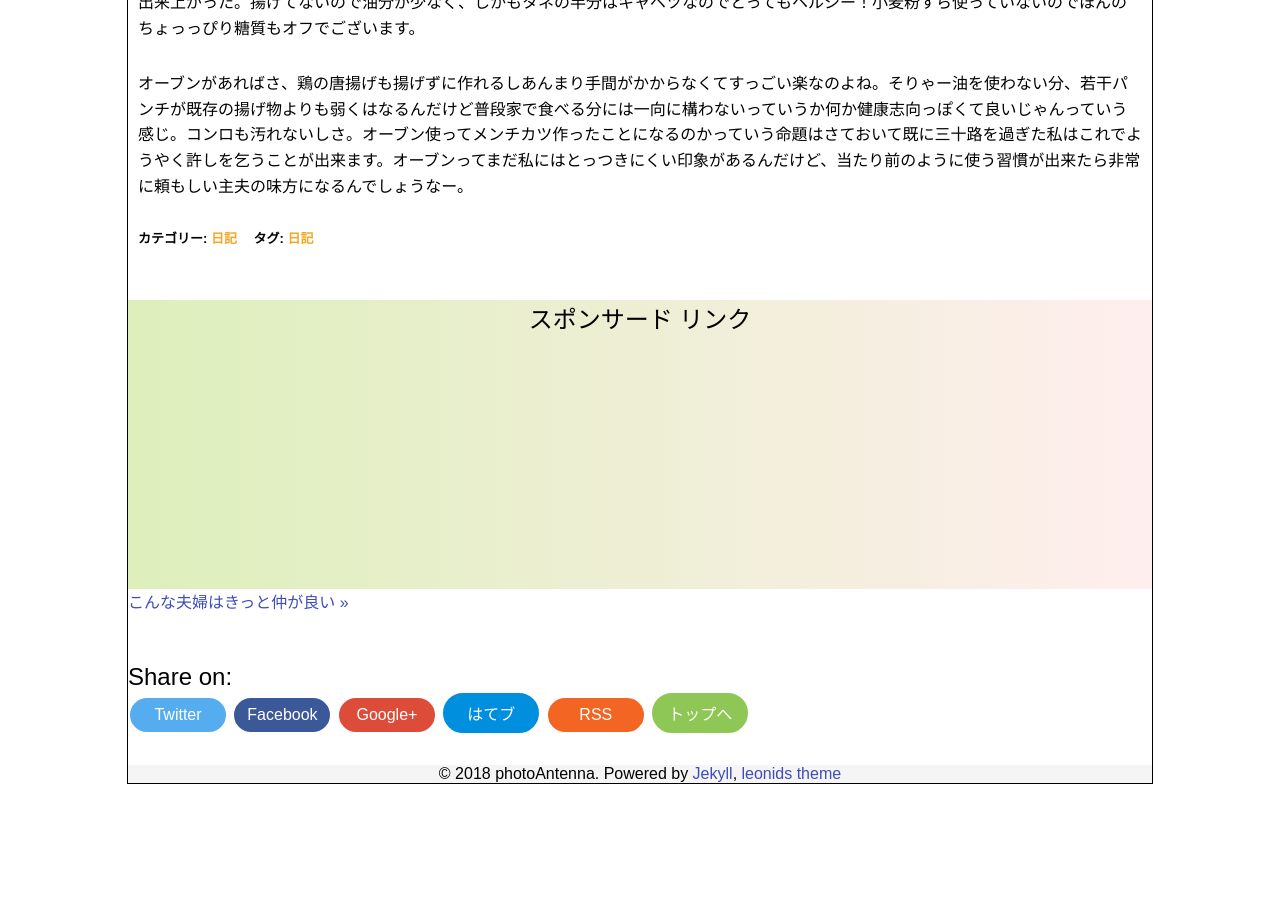
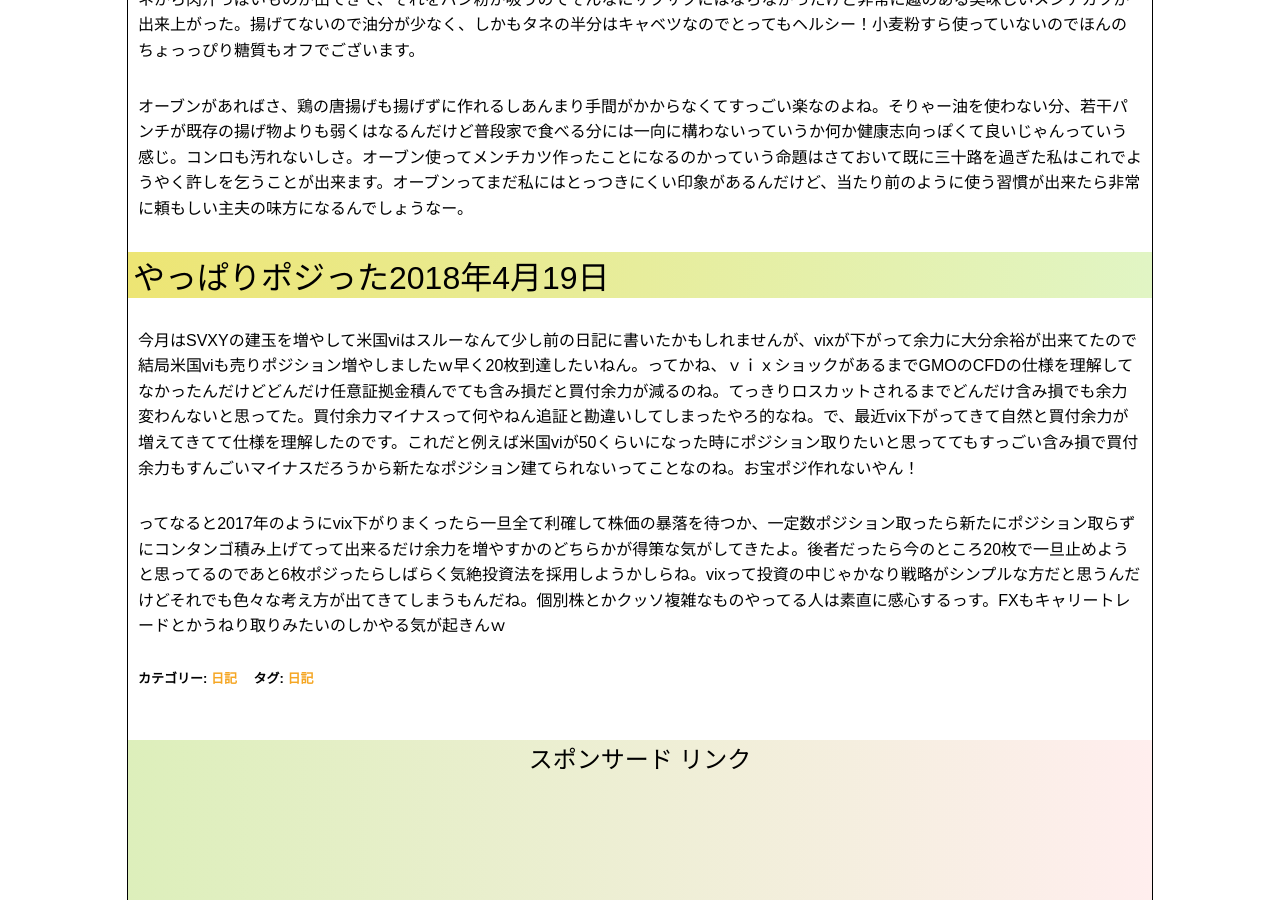
Before and after one commit to photoantenna/photoantenna.github.io, a Jekyll site: the page built from _posts/2018-04-04-diary.md, in a window 1280 px wide and 900 px high, scrolled down 4084 px. Built offline with Jekyll 4.4.1, drawn with Linux system fonts in a browser that asks for light colours; before the commit the page ends 4876 px from its top, so only the background shows below that; some of the changed text lies outside the part shown.

Commit message:
日記更新

```diff
--- a/_posts/2018-04-04-diary.md
+++ b/_posts/2018-04-04-diary.md
@@ -2,12 +2,12 @@
 layout: post
 title: "桜が葉を帯び緑が濃くなってくる頃の日記"
 permalink: diary07
-excerpt: "updated20180-04-18,日常のことや出来事に対する自分の反応を文章化していこうのコーナーです。特にテーマも設けずにつらつらと書いていくとっても楽しいコーナーです。見る人にとって楽しいコーナーかどうかは定かではありませんよー"
+excerpt: "updated20180-04-19,日常のことや出来事に対する自分の反応を文章化していこうのコーナーです。特にテーマも設けずにつらつらと書いていくとっても楽しいコーナーです。見る人にとって楽しいコーナーかどうかは定かではありませんよー"
 categories: "日記"
 tags: "日記"
 keywords: "ゴルゴンゾーラ, コストコ, しゃぶ葉, しゃぶしゃぶ, アトピー, バックワーデーション, vix"
 mokuji: true
-update: 2018-04-18
+update: 2018-04-19
 image:
   feature: diary.jpg
 ---
@@ -63,3 +63,9 @@ image:
 メンチカツを作ったことがないなんて許されるのは三十路までよねーということらしいのでメンチカツを作ってみた。つっても揚げるのは面倒だし油もたくさん使うので揚げないメンチカツとやらの作り方をググってオーブンで揚げて(焼いて？)みた。焼いてるとメンチカツのタネから肉汁っぽいものが出てきて、それをパン粉が吸うのでそんなにサクサクにはならなかったけど非常に趣のある美味しいメンチカツが出来上がった。揚げてないので油分が少なく、しかもタネの半分はキャベツなのでとってもヘルシー！小麦粉すら使っていないのでほんのちょっっぴり糖質もオフでございます。
 
 オーブンがあればさ、鶏の唐揚げも揚げずに作れるしあんまり手間がかからなくてすっごい楽なのよね。そりゃー油を使わない分、若干パンチが既存の揚げ物よりも弱くはなるんだけど普段家で食べる分には一向に構わないっていうか何か健康志向っぽくて良いじゃんっていう感じ。コンロも汚れないしさ。オーブン使ってメンチカツ作ったことになるのかっていう命題はさておいて既に三十路を過ぎた私はこれでようやく許しを乞うことが出来ます。オーブンってまだ私にはとっつきにくい印象があるんだけど、当たり前のように使う習慣が出来たら非常に頼もしい主夫の味方になるんでしょうなー。
+
+### やっぱりポジった2018年4月19日
+
+今月はSVXYの建玉を増やして米国viはスルーなんて少し前の日記に書いたかもしれませんが、vixが下がって余力に大分余裕が出来てたので結局米国viも売りポジション増やしましたｗ早く20枚到達したいねん。ってかね、ｖｉｘショックがあるまでGMOのCFDの仕様を理解してなかったんだけどどんだけ任意証拠金積んでても含み損だと買付余力が減るのね。てっきりロスカットされるまでどんだけ含み損でも余力変わんないと思ってた。買付余力マイナスって何やねん追証と勘違いしてしまったやろ的なね。で、最近vix下がってきて自然と買付余力が増えてきてて仕様を理解したのです。これだと例えば米国viが50くらいになった時にポジション取りたいと思っててもすっごい含み損で買付余力もすんごいマイナスだろうから新たなポジション建てられないってことなのね。お宝ポジ作れないやん！
+
+ってなると2017年のようにvix下がりまくったら一旦全て利確して株価の暴落を待つか、一定数ポジション取ったら新たにポジション取らずにコンタンゴ積み上げてって出来るだけ余力を増やすかのどちらかが得策な気がしてきたよ。後者だったら今のところ20枚で一旦止めようと思ってるのであと6枚ポジったらしばらく気絶投資法を採用しようかしらね。vixって投資の中じゃかなり戦略がシンプルな方だと思うんだけどそれでも色々な考え方が出てきてしまうもんだね。個別株とかクッソ複雑なものやってる人は素直に感心するっす。FXもキャリートレードとかうねり取りみたいのしかやる気が起きんｗ
```
